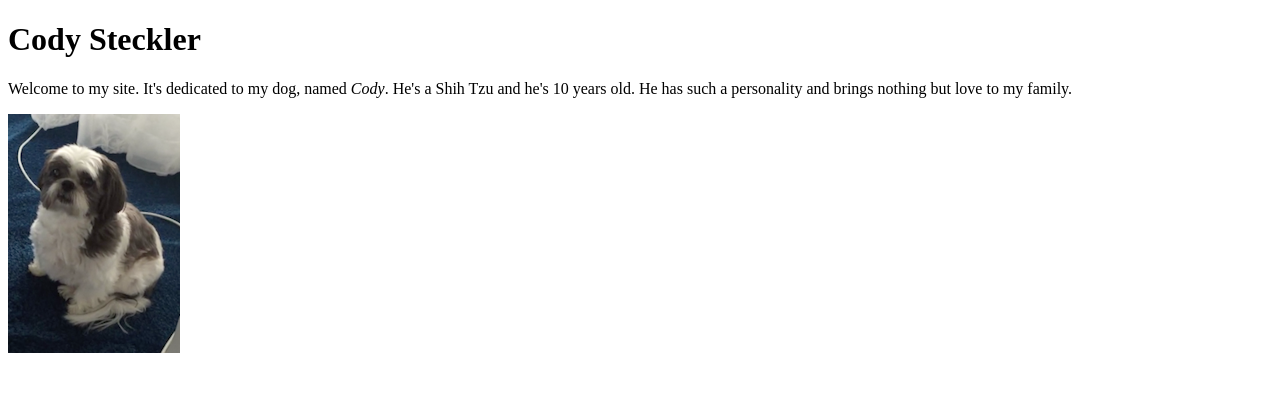
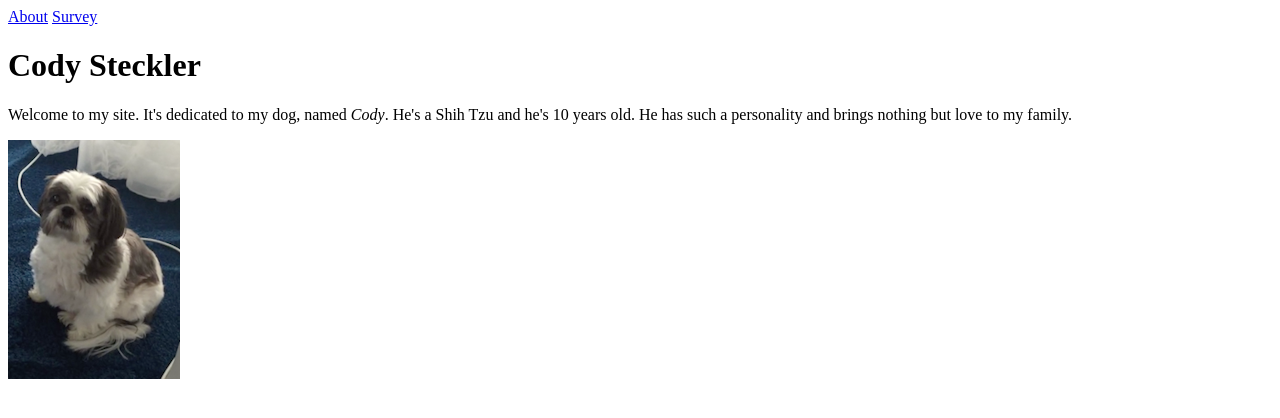
Before and after one commit to anamanda/anamanda.github.io, a plain HTML site: page index.html in a window 1280 px wide. Drawn offline with Linux system fonts and the light colour scheme.

Commit message:
Link index to about and survey pages

```diff
--- a/index.html
+++ b/index.html
@@ -3,6 +3,12 @@
 <head>
   <title>Cody Steckler</title> <!-- Gave the page a title - my dog's name -->
 </head>
+
+<nav>
+  <a href="about.html">About</a>
+  <a href="survey.html">Survey</a>
+</nav>
+
 <body>
 
 <h1>Cody Steckler</h1> <!-- Headed the page with my dog's name -->
```
